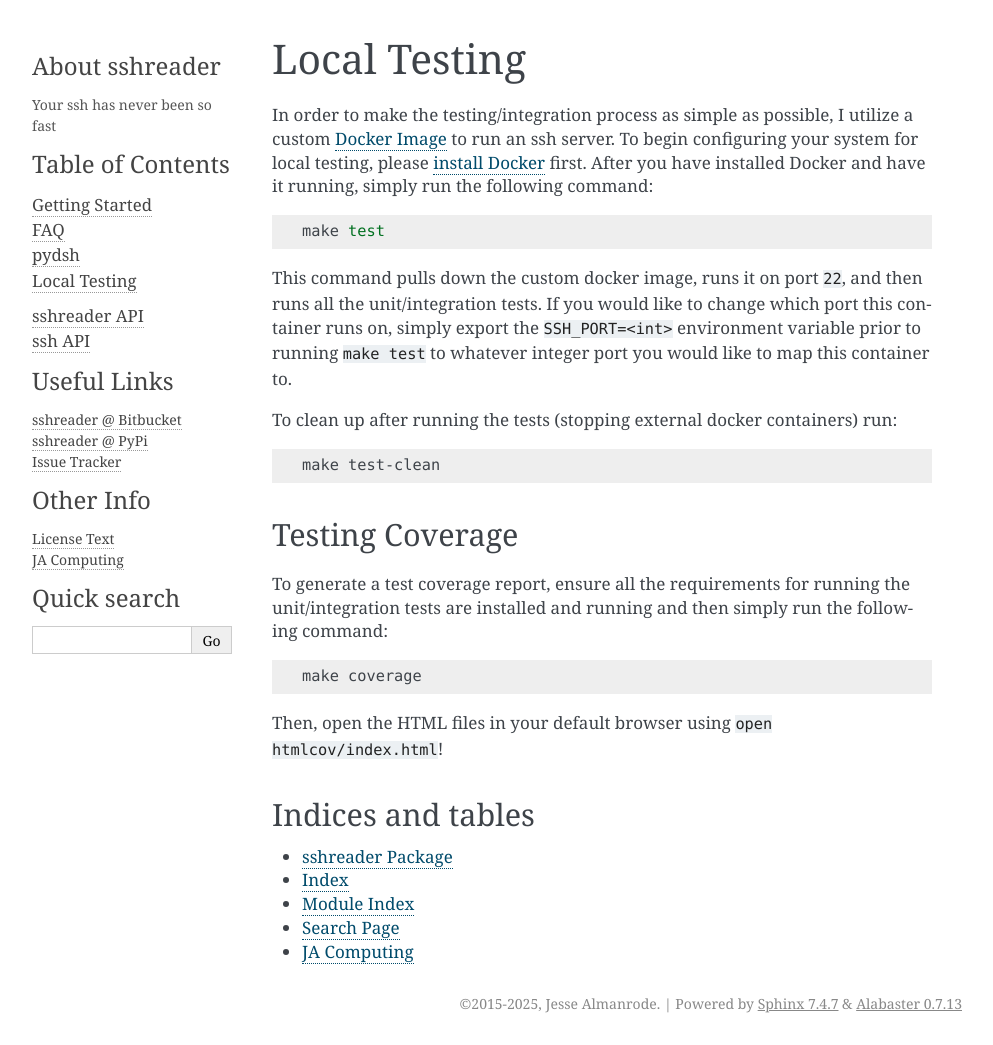
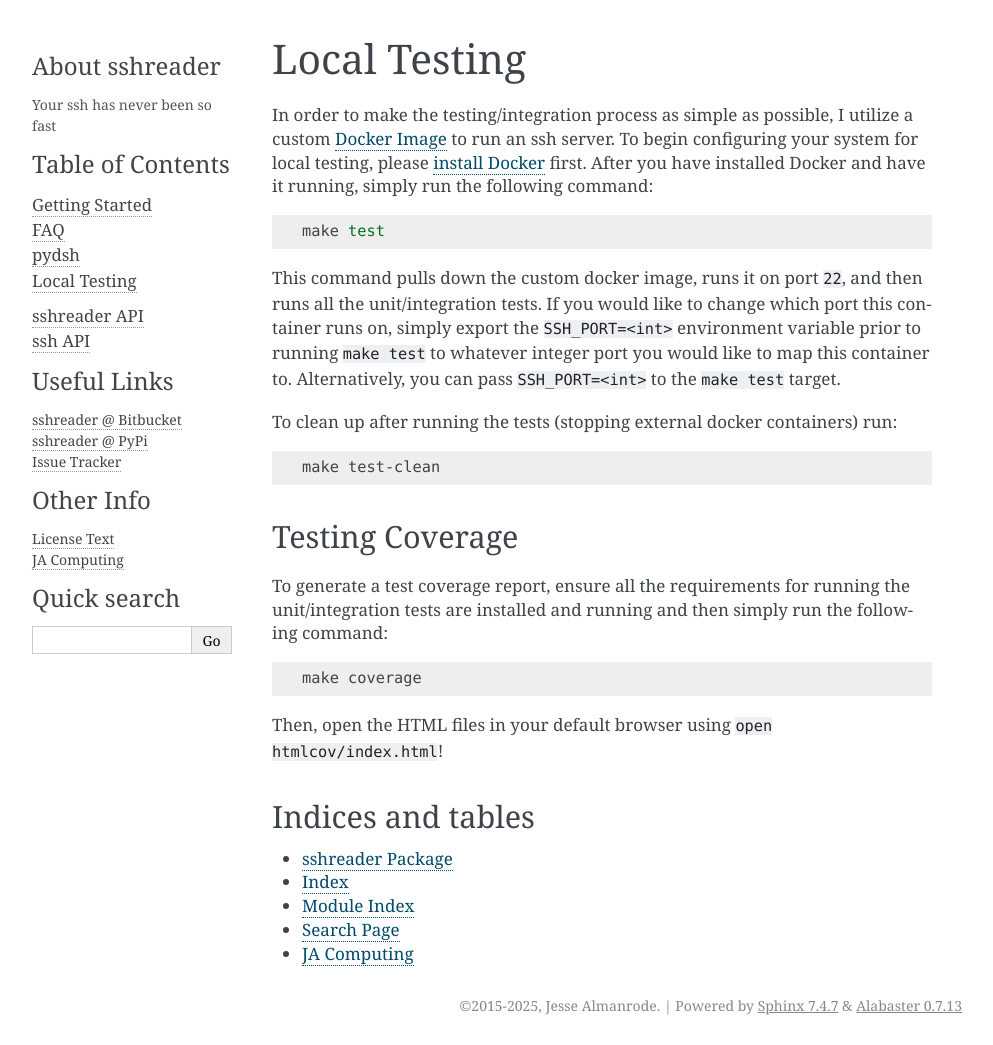
Before and after one commit to isaiah1112/sshreader, a Sphinx documentation site: the page built from docs/source/testing.rst, in a window 1280 px wide. Shown: the whole page, without its empty margins (148-1141 px from the left). Built offline with Sphinx 7.4.7, drawn with Linux system fonts in a browser that asks for light colours.

Commit message:
Updated testing documentation

```diff
--- a/docs/source/testing.rst
+++ b/docs/source/testing.rst
@@ -11,7 +11,8 @@ Docker and have it running, simply run the following command:
 
 This command pulls down the custom docker image, runs it on port :code:`22`, and then runs all the unit/integration
 tests.  If you would like to change which port this container runs on, simply export the :code:`SSH_PORT=<int>` environment
-variable prior to running :code:`make test` to whatever integer port you would like to map this container to.
+variable prior to running :code:`make test` to whatever integer port you would like to map this container to. Alternatively,
+you can pass :code:`SSH_PORT=<int>` to the :code:`make test` target.
 
 To clean up after running the tests (stopping external docker containers) run:
 
```
